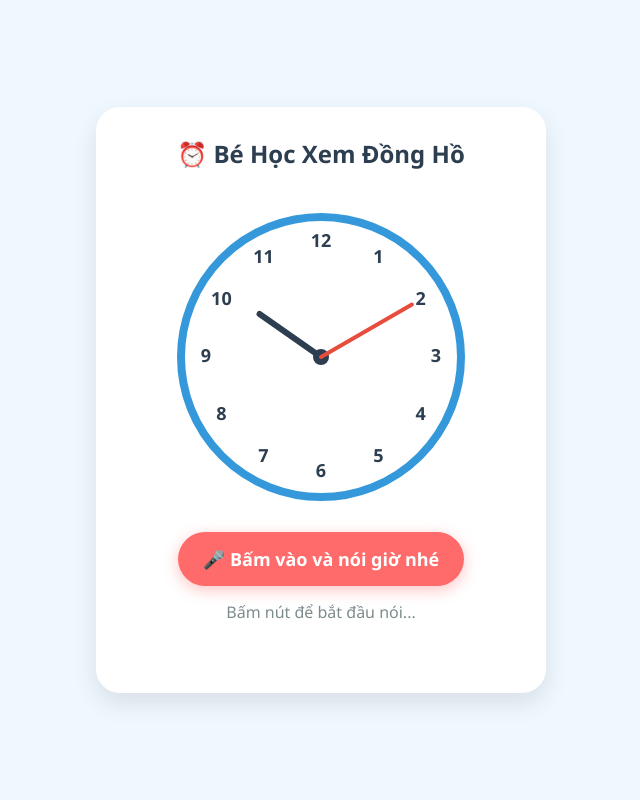
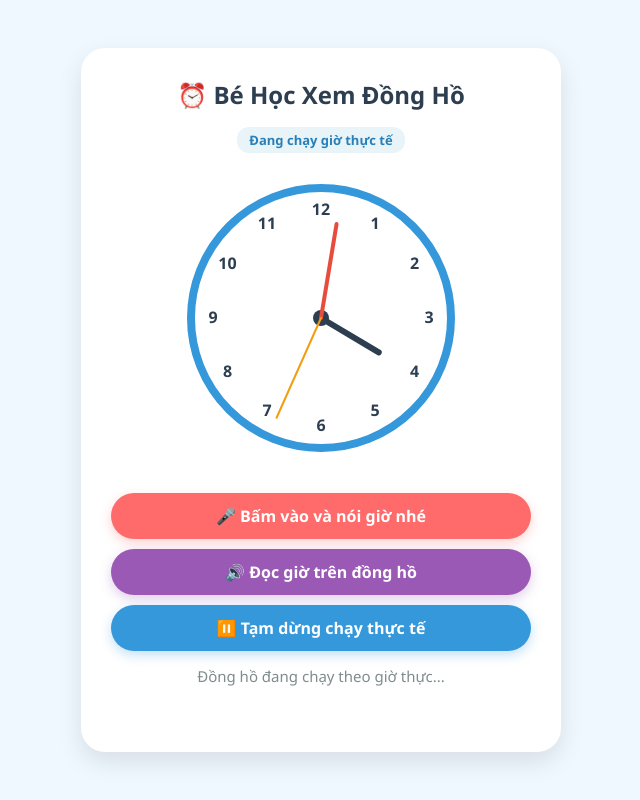
Before and after one commit to thanhletan55-bot/HocXemGio, a plain HTML site: page index.html in a window 1280 px wide. Shown: the whole page, without its empty margins (319-959 px from the left). Drawn offline with Linux system fonts and the light colour scheme.

Commit message:
Add files via upload

```diff
--- a/index.html
+++ b/index.html
@@ -3,7 +3,7 @@
 <head>
   <meta charset="UTF-8">
   <meta name="viewport" content="width=device-width, initial-scale=1.0">
-  <title>Bé Học Xem Đồng Hồ</title>
+  <title>Bé Học Xem Đồng Hồ & Phát Âm</title>
   <style>
     * {
       box-sizing: border-box;
@@ -25,7 +25,7 @@
       border-radius: 24px;
       box-shadow: 0 10px 25px rgba(0,0,0,0.1);
       text-align: center;
-      max-width: 450px;
+      max-width: 480px;
       width: 100%;
     }
     h1 {
@@ -36,53 +36,79 @@
     canvas {
       background-color: #fff;
       border-radius: 50%;
-      margin: 20px 0;
+      margin: 15px 0;
     }
-    .mic-btn {
-      background-color: #ff6b6b;
+    .btn-group {
+      display: flex;
+      flex-direction: column;
+      gap: 10px;
+      margin-top: 15px;
+    }
+    .btn {
       color: white;
       border: none;
-      padding: 15px 25px;
-      font-size: 18px;
+      padding: 12px 20px;
+      font-size: 16px;
       font-weight: bold;
       border-radius: 50px;
       cursor: pointer;
-      box-shadow: 0 4px 15px rgba(255, 107, 107, 0.4);
       transition: all 0.2s ease;
-      display: inline-flex;
+      display: flex;
       align-items: center;
-      gap: 10px;
+      justify-content: center;
+      gap: 8px;
       outline: none;
     }
-    .mic-btn:hover {
-      background-color: #ff5252;
+    .btn-mic {
+      background-color: #ff6b6b;
+      box-shadow: 0 4px 12px rgba(255, 107, 107, 0.3);
+    }
+    .btn-mic.listening {
+      background-color: #4ecdc4;
+      animation: pulse 1.5s infinite;
+    }
+    .btn-speak {
+      background-color: #9b59b6;
+      box-shadow: 0 4px 12px rgba(155, 89, 182, 0.3);
+    }
+    .btn-toggle {
+      background-color: #3498db;
+      box-shadow: 0 4px 12px rgba(52, 152, 219, 0.3);
+    }
+    .btn:hover {
+      opacity: 0.9;
       transform: translateY(-2px);
     }
-    .mic-btn:active {
+    .btn:active {
       transform: translateY(1px);
-    }
-    .mic-btn.listening {
-      background-color: #4ecdc4;
-      box-shadow: 0 4px 15px rgba(78, 205, 196, 0.4);
-      animation: pulse 1.5s infinite;
     }
     @keyframes pulse {
       0% { transform: scale(1); }
-      50% { transform: scale(1.05); }
+      50% { transform: scale(1.03); }
       100% { transform: scale(1); }
     }
     .status-text {
       margin-top: 15px;
-      font-size: 16px;
+      font-size: 15px;
       color: #7f8c8d;
-      min-height: 24px;
+      min-height: 22px;
     }
     .result-text {
-      margin-top: 10px;
-      font-size: 20px;
+      margin-top: 8px;
+      font-size: 18px;
       font-weight: bold;
       color: #2ecc71;
-      min-height: 28px;
+      min-height: 26px;
+    }
+    .mode-badge {
+      display: inline-block;
+      padding: 4px 12px;
+      border-radius: 12px;
+      font-size: 13px;
+      font-weight: bold;
+      background: #e8f4f8;
+      color: #2980b9;
+      margin-bottom: 10px;
     }
   </style>
 </head>
@@ -90,30 +116,42 @@
 
   <div class="container">
     <h1>⏰ Bé Học Xem Đồng Hồ</h1>
+    <div id="modeBadge" class="mode-badge">Đang chạy giờ thực tế</div>
 
-    <canvas id="clock" width="300" height="300"></canvas>
+    <canvas id="clock" width="280" height="280"></canvas>
 
-    <div>
-      <button id="listenBtn" class="mic-btn">
+    <div class="btn-group">
+      <button id="listenBtn" class="btn btn-mic">
         🎤 Bấm vào và nói giờ nhé
+      </button>
+
+      <button id="speakBtn" class="btn btn-speak">
+        🔊 Đọc giờ trên đồng hồ
+      </button>
+
+      <button id="toggleRealtimeBtn" class="btn btn-toggle">
+        ⏸️ Tạm dừng chạy thực tế
       </button>
     </div>
 
-    <div id="status" class="status-text">Bấm nút để bắt đầu nói...</div>
+    <div id="status" class="status-text">Đồng hồ đang chạy theo giờ thực...</div>
     <div id="result" class="result-text"></div>
   </div>
 
   <script>
-    // --- 1. VẼ ĐỒNG HỒ ANALOG ---
+    // --- 1. KHỞI TẠO CANVAS & ĐỒNG HỒ ---
     const canvas = document.getElementById("clock");
     const ctx = canvas.getContext("2d");
     const radius = canvas.height / 2;
     ctx.translate(radius, radius);
 
-    let currentHour = 10;
-    let currentMinute = 10;
+    let currentHour = 0;
+    let currentMinute = 0;
+    let currentSecond = 0;
+    let isRealtime = true;
+    let lastSpokenMinute = -1;
 
-    function drawClock(hour, minute) {
+    function drawClock(hour, minute, second = 0) {
       ctx.clearRect(-radius, -radius, canvas.width, canvas.height);
 
       // Mặt đồng hồ
@@ -132,28 +170,34 @@
       ctx.fill();
 
       // Số chỉ giờ
-      ctx.font = 'bold 18px Segoe UI';
+      ctx.font = 'bold 16px Segoe UI';
       ctx.textBaseline = "middle";
       ctx.textAlign = "center";
       ctx.fillStyle = '#2c3e50';
       for (let num = 1; num <= 12; num++) {
         let ang = num * Math.PI / 6;
         ctx.rotate(ang);
-        ctx.translate(0, -radius + 35);
+        ctx.translate(0, -radius + 32);
         ctx.rotate(-ang);
         ctx.fillText(num.toString(), 0, 0);
         ctx.rotate(ang);
-        ctx.translate(0, radius - 35);
+        ctx.translate(0, radius - 32);
         ctx.rotate(-ang);
       }
 
       // Kim Giờ
-      let hourAngle = ((hour % 12) + minute / 60) * (Math.PI / 6);
-      drawHand(hourAngle, radius * 0.5, 6, '#2c3e50');
+      let hourAngle = ((hour % 12) + minute / 60 + second / 3600) * (Math.PI / 6);
+      drawHand(hourAngle, radius * 0.48, 6, '#2c3e50');
 
       // Kim Phút
-      let minuteAngle = (minute * Math.PI / 30);
-      drawHand(minuteAngle, radius * 0.7, 4, '#e74c3c');
+      let minuteAngle = (minute + second / 60) * (Math.PI / 30);
+      drawHand(minuteAngle, radius * 0.68, 4, '#e74c3c');
+
+      // Kim Giây (Chỉ vẽ khi ở chế độ Real-time)
+      if (isRealtime) {
+        let secondAngle = second * (Math.PI / 30);
+        drawHand(secondAngle, radius * 0.78, 2, '#f39c12');
+      }
     }
 
     function drawHand(pos, length, width, color) {
@@ -168,14 +212,92 @@
       ctx.rotate(-pos);
     }
 
-    // Vẽ giờ ban đầu
-    drawClock(currentHour, currentMinute);
+    // --- 2. PHÁT ÂM GIỌNG NÓI (SPEECH SYNTHESIS) ---
+    function speakTime(hour, minute) {
+      if (!('speechSynthesis' in window)) return;
 
-    // --- 2. XỬ LÝ CHUYỂN BẰNG TỪ NGỮ THÀNH SỐ ---
+      window.speechSynthesis.cancel(); // Dừng phát âm cũ nếu đang phát
+
+      let h = hour % 12;
+      if (h === 0) h = 12;
+
+      let text = `Bây giờ là ${h} giờ`;
+      if (minute === 0) {
+        text += " đúng";
+      } else if (minute === 30) {
+        text += " rưỡi";
+      } else {
+        text += ` ${minute} phút`;
+      }
+
+      const utterance = new SpeechSynthesisUtterance(text);
+      utterance.lang = 'vi-VN';
+      utterance.rate = 0.85; // Đọc chậm một chút cho bé dễ nghe
+
+      // Chọn voice tiếng Việt nếu trình duyệt hỗ trợ
+      const voices = window.speechSynthesis.getVoices();
+      const viVoice = voices.find(v => v.lang.includes('vi') || v.lang.includes('VI'));
+      if (viVoice) utterance.voice = viVoice;
+
+      window.speechSynthesis.speak(utterance);
+    }
+
+    // --- 3. VÒNG LẶP REAL-TIME ---
+    function updateRealtimeClock() {
+      if (!isRealtime) return;
+
+      const now = new Date();
+      currentHour = now.getHours();
+      currentMinute = now.getMinutes();
+      currentSecond = now.getSeconds();
+
+      drawClock(currentHour, currentMinute, currentSecond);
+
+      // Đọc giờ tự động mỗi khi sang phút mới
+      if (currentMinute !== lastSpokenMinute && currentSecond === 0) {
+        lastSpokenMinute = currentMinute;
+        speakTime(currentHour, currentMinute);
+        document.getElementById('result').innerText = `✨ Bây giờ là: ${currentHour % 12 || 12} giờ ${currentMinute} phút`;
+      }
+    }
+
+    setInterval(updateRealtimeClock, 1000);
+
+    // --- 4. XỬ LÝ NÚT BẤM & ĐỔI CHẾ ĐỘ ---
+    const toggleBtn = document.getElementById('toggleRealtimeBtn');
+    const modeBadge = document.getElementById('modeBadge');
+    const statusText = document.getElementById('status');
+    const resultText = document.getElementById('result');
+
+    toggleBtn.addEventListener('click', () => {
+      isRealtime = !isRealtime;
+      if (isRealtime) {
+        toggleBtn.innerText = "⏸️ Tạm dừng chạy thực tế";
+        modeBadge.innerText = "Đang chạy giờ thực tế";
+        modeBadge.style.background = "#e8f4f8";
+        modeBadge.style.color = "#2980b9";
+        statusText.innerText = "Đồng hồ đang chạy theo giờ thực...";
+        lastSpokenMinute = -1; // Reset để có thể đọc ngay khi đúng phút
+      } else {
+        toggleBtn.innerText = "▶️ Bật chạy giờ thực tế";
+        modeBadge.innerText = "Chế độ luyện tập / Đặt giờ";
+        modeBadge.style.background = "#fef9e7";
+        modeBadge.style.color = "#f39c12";
+        statusText.innerText = "Bé hãy nói giờ để xoay kim đồng hồ!";
+      }
+    });
+
+    document.getElementById('speakBtn').addEventListener('click', () => {
+      speakTime(currentHour, currentMinute);
+      let displayH = currentHour % 12 || 12;
+      resultText.innerText = `🔊 Đã đọc: ${displayH} giờ ${currentMinute} phút`;
+    });
+
+    // --- 5. XỬ LÝ NHẬN DẠNG GIỌNG NÓI ---
     const textToNumMap = {
       "không": 0, "mốt": 1, "một": 1, "hai": 2, "ba": 3, "bốn": 4, "tư": 4,
       "năm": 5, "lăm": 5, "sáu": 6, "bảy": 7, "tám": 8, "chín": 9, "mười": 10,
-      "chục": 10, "rưỡi": 30, "kém": -1
+      "chục": 10, "rưỡi": 30
     };
 
     function wordsToNumber(str) {
@@ -206,28 +328,20 @@
       let hour = null;
       let minute = 0;
 
-      // Xử lý trường hợp có "rưỡi"
-      if (text.includes("rưỡi")) {
-        minute = 30;
-      }
+      if (text.includes("rưỡi")) minute = 30;
 
-      // Tìm phần "giờ"
       const hourMatch = text.match(/(.*?)\s*giờ/);
       if (hourMatch) {
         let hourStr = hourMatch[1].trim();
-        // Lấy từ cuối cùng hoặc số trước chữ giờ
         let hourWords = hourStr.split(" ").slice(-2).join(" ");
         hour = wordsToNumber(hourWords);
       }
 
-      // Tìm phần "phút" (nếu không có "rưỡi")
       if (!text.includes("rưỡi")) {
         const minuteMatch = text.match(/giờ\s*(.*?)(?:\s*phút|$)/);
         if (minuteMatch && minuteMatch[1]) {
           let minStr = minuteMatch[1].trim();
-          if (minStr) {
-            minute = wordsToNumber(minStr);
-          }
+          if (minStr) minute = wordsToNumber(minStr);
         }
       }
 
@@ -237,35 +351,23 @@
       return null;
     }
 
-    // --- 3. NHẬN DẠNG GIỌNG NÓI (SPEECH RECOGNITION) ---
     const SpeechRecognition = window.SpeechRecognition || window.webkitSpeechRecognition;
 
-    if (!SpeechRecognition) {
-      document.getElementById('status').innerText = "Trình duyệt không hỗ trợ nhận dạng giọng nói. Hãy dùng Google Chrome!";
-      document.getElementById('listenBtn').disabled = true;
-    } else {
+    if (SpeechRecognition) {
       const recognition = new SpeechRecognition();
       recognition.lang = 'vi-VN';
       recognition.interimResults = false;
-      recognition.maxAlternatives = 1;
 
       const listenBtn = document.getElementById('listenBtn');
-      const status = document.getElementById('status');
-      const result = document.getElementById('result');
 
       listenBtn.addEventListener('click', () => {
-        try {
-          recognition.start();
-        } catch (e) {
-          recognition.stop();
-        }
+        try { recognition.start(); } catch (e) { recognition.stop(); }
       });
 
       recognition.onstart = () => {
         listenBtn.classList.add('listening');
         listenBtn.innerHTML = "🎙️ Đang nghe bé nói...";
-        status.innerText = "Bé hãy nói rõ câu giờ nhé (VD: Hai giờ mười tám phút)";
-        result.innerText = "";
+        statusText.innerText = "Bé nói rõ câu giờ nhé (Ví dụ: Mười giờ mười lăm phút)";
       };
 
       recognition.onend = () => {
@@ -275,24 +377,35 @@
 
       recognition.onresult = (event) => {
         const speechResult = event.results[0][0].transcript;
-        status.innerText = `Bé vừa nói: "${speechResult}"`;
+        statusText.innerText = `Bé vừa nói: "${speechResult}"`;
 
         const parsedTime = parseTimeSpeech(speechResult);
 
         if (parsedTime) {
+          // Tự động chuyển sang chế độ thủ công khi bé nói giờ
+          if (isRealtime) {
+            isRealtime = false;
+            toggleBtn.innerText = "▶️ Bật chạy giờ thực tế";
+            modeBadge.innerText = "Chế độ luyện tập / Đặt giờ";
+            modeBadge.style.background = "#fef9e7";
+            modeBadge.style.color = "#f39c12";
+          }
+
           currentHour = parsedTime.hour;
           currentMinute = parsedTime.minute;
+          currentSecond = 0;
 
-          drawClock(currentHour, currentMinute);
-          result.innerText = `✨ Đồng hồ chỉ: ${currentHour} giờ ${currentMinute} phút`;
+          drawClock(currentHour, currentMinute, 0);
+          resultText.innerText = `✨ Đồng hồ đã chỉnh: ${currentHour} giờ ${currentMinute} phút`;
+
+          // Đọc lại để xác nhận cho bé nghe
+          speakTime(currentHour, currentMinute);
         } else {
-          result.innerText = "⚠️ Chưa nghe rõ giờ. Bé thử nói lại nhé!";
+          resultText.innerText = "⚠️ Chưa nghe rõ giờ. Bé thử nói lại nhé!";
         }
       };
-
-      recognition.onerror = (event) => {
-        status.innerText = "Chưa nhận diện được. Bé bấm nút và nói lại nhé!";
-      };
+    } else {
+      statusText.innerText = "Trình duyệt không hỗ trợ nhận dạng giọng nói. Hãy dùng Google Chrome!";
     }
   </script>
 
```
